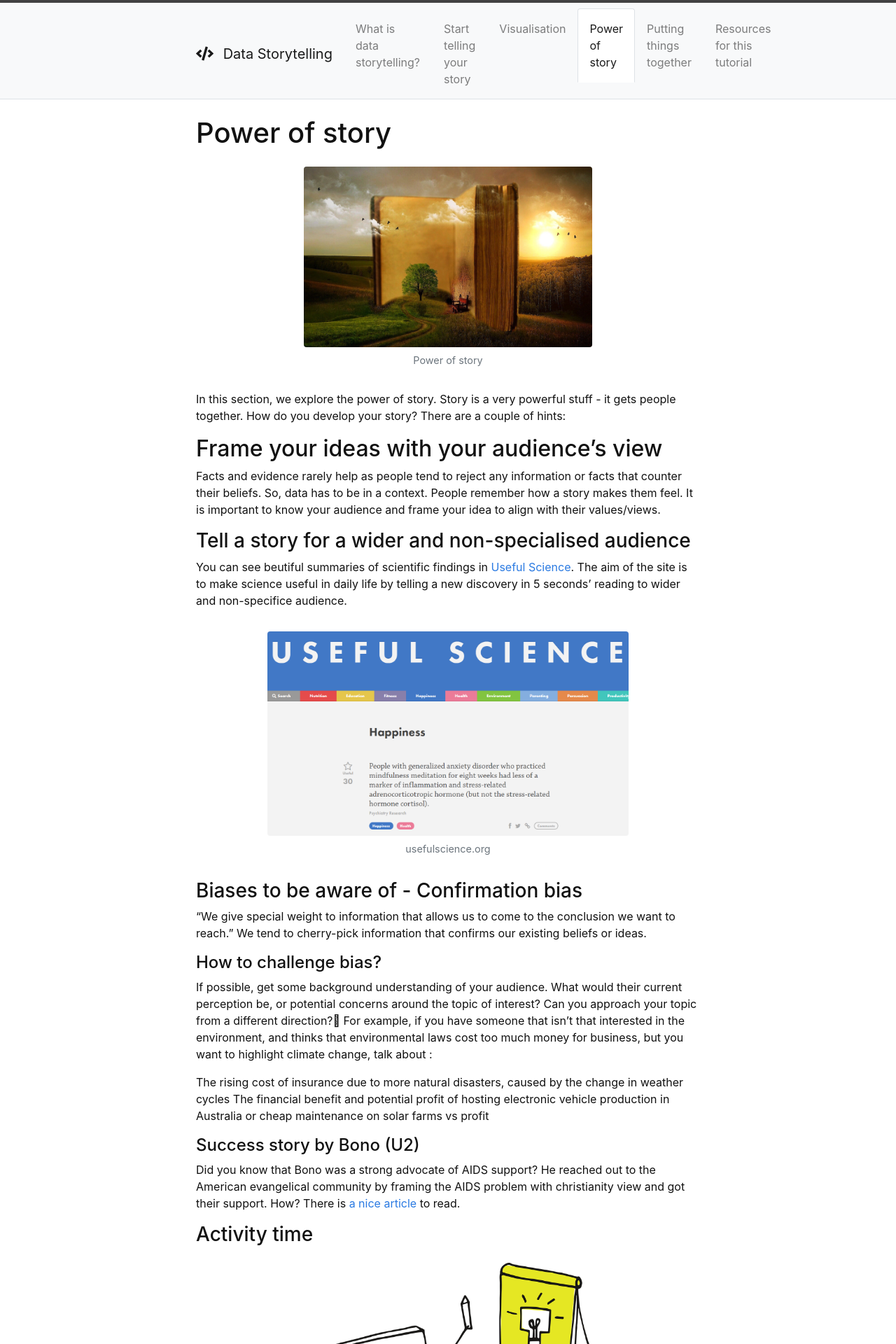
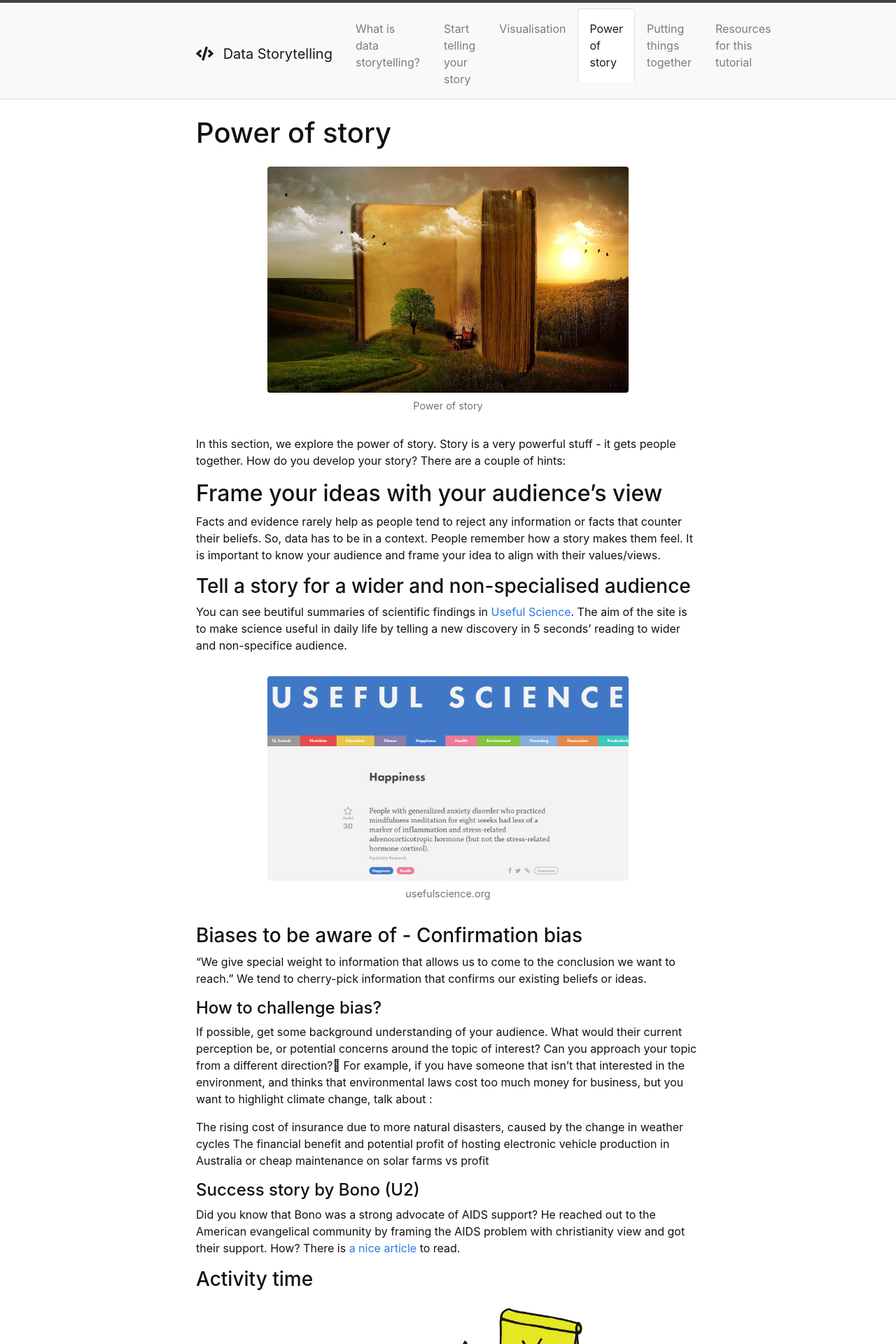
Before and after one commit to masamiy/DataStoryTelling, a Jekyll site: the page built from content/3-Power-of-story.md, in a window 1280 px wide. Shown: the top 1920 px of the page at 70% size. Built offline with Jekyll 4.4.1, drawn with Linux system fonts in a browser that asks for light colours.

Commit message:
Update 3-Power-of-story.md

```diff
--- a/content/3-Power-of-story.md
+++ b/content/3-Power-of-story.md
@@ -3,7 +3,7 @@ title: Power of story
 nav: Power of story
 description:
 ---
-{% include figure.html img="book-CC0.jpg" alt="Power of story!" caption="Power of story" width="60%" %}
+{% include figure.html img="book-CC0.jpg" alt="Power of story!" caption="Power of story" width="75%" %}
 In this section, we explore the power of story.
 Story is a very powerful stuff - it gets people together.
 How do you develop your story? There are a couple of hints:
```
